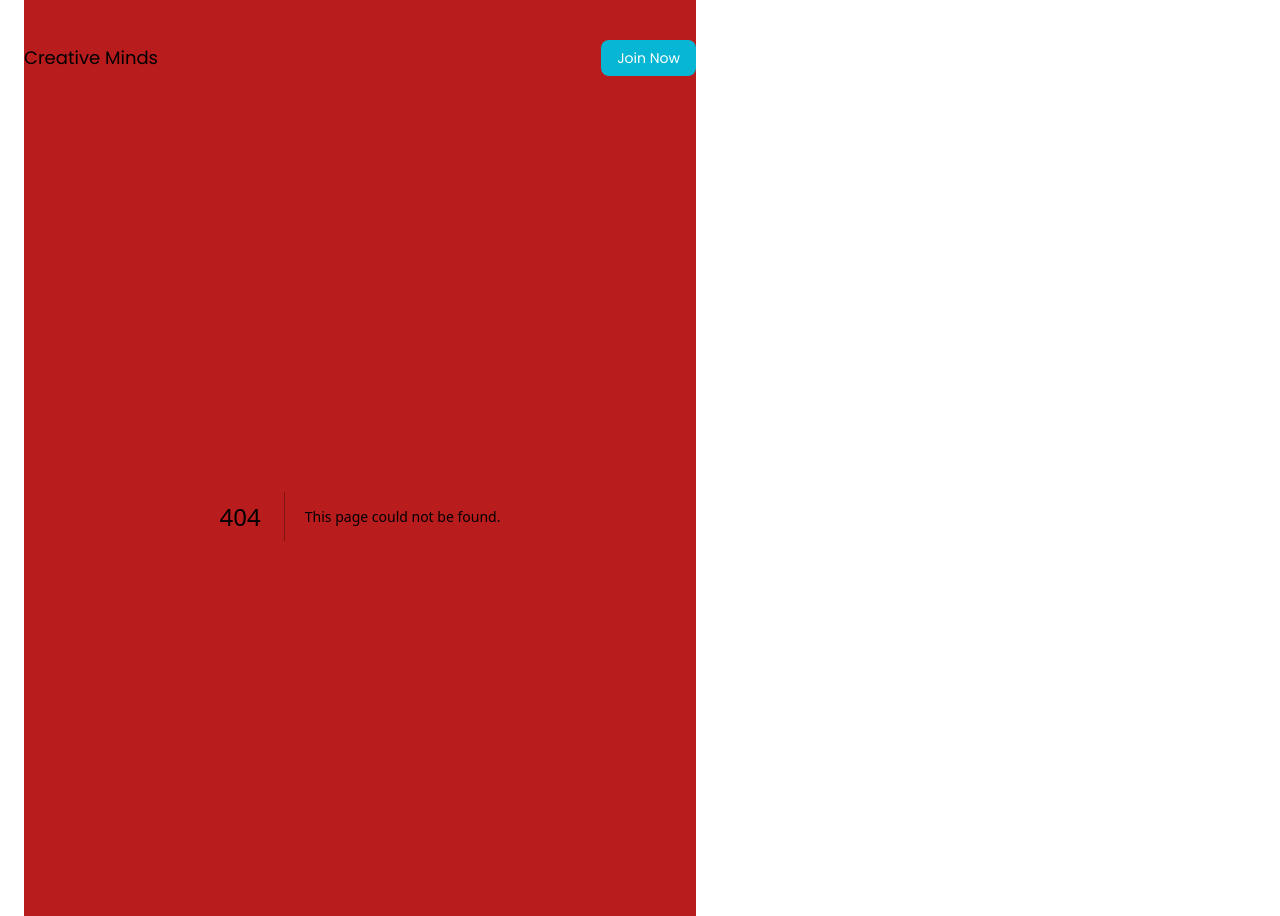
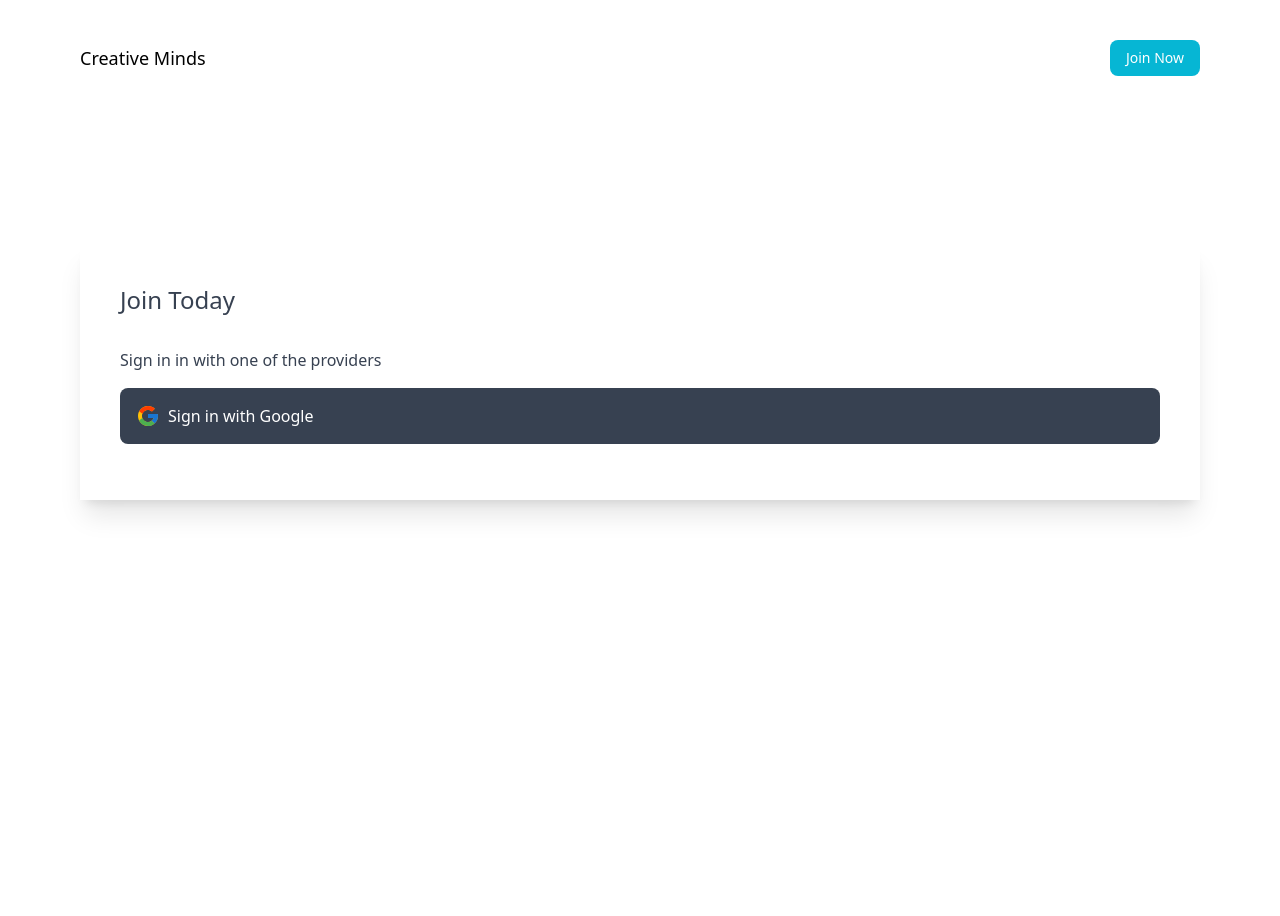
Before and after one commit to danielknight261/Blog-Post-Project, a Next.js app in the folder client/: page /auth/login in a window 1280 px wide. Before the commit this address had no page. After the commit the page ends 800 px from the top, so only its background shows below. Built offline with nearby package versions, Linux system fonts and the light colour scheme; no server answers.

Commit message:
firebase auto setup

```diff
--- a/client/components/Nav.js
+++ b/client/components/Nav.js
@@ -3,11 +3,11 @@ import Link from 'next/link'
 
 const Nav = () => {
   return (
-    <nav className="flex justify-between items-center py-10">
+    <nav className="flex justify-between items-center py-10 mx-10">
       <Link href='/'>
         <button className="text-lg font-medium">Creative Minds</button>
       </Link>
-      <ul className="flex items-center gap-10">
+      <ul className="flex items-center gap-10 ">
         <Link href={"/auth/login"} className="py-2 px-4 text-sm bg-cyan-500 text-white font-medium rounded-lg">
           <>Join Now</>
         </Link>
--- a/client/components/layout.js
+++ b/client/components/layout.js
@@ -3,8 +3,12 @@ import Nav from "./Nav";
 
 const Layout = ({ children }) => {
   return (
-    <div className="mx-6 md:max-w-2xl md:max-auto font-poppins bg-red-700">
+    // The div below contains the entire layout of the page
+    //<div className="mx-6 md:max-w-2xl md:max-auto font-poppins bg-red-700">
+    <div className="mx-10">
+      {/* The Nav component renders the navigation bar */}
       <Nav />
+      {/* The main content of the page is rendered inside this main element */}
       <main>{children}</main>
     </div>
   );
--- a/client/package.json
+++ b/client/package.json
@@ -14,7 +14,8 @@
     "firebase": "^9.18.0",
     "next": "^13.2.4",
     "react": "^18.2.0",
-    "react-dom": "^18.2.0"
+    "react-dom": "^18.2.0",
+    "react-icons": "^4.8.0"
   },
   "devDependencies": {
     "autoprefixer": "^10.4.14",
--- a/client/src/pages/api/hello.js
+++ /dev/null
@@ -1,5 +0,0 @@
-// Next.js API route support: https://nextjs.org/docs/api-routes/introduction
-
-export default function handler(req, res) {
-  res.status(200).json({ name: 'John Doe' })
-}
--- /dev/null
+++ b/client/src/pages/auth/login.js
@@ -0,0 +1,29 @@
+import React from "react";
+import { FcGoogle } from "react-icons/fc";
+import { signInWithPopup, GoogleAuthProvider } from "firebase/auth";
+import {auth} from "../../../utils/firebase"
+
+const login = () => {
+  //Sign in with google auth
+  const googleProvider = new GoogleAuthProvider();
+  const GoogleLogin = async () => {
+    try {
+      const result = await signInWithPopup(auth);
+    } catch (error) {}
+  };
+
+  return (
+    <div className="shadow-xl mx-10 mt-32 p-10 text-gray-700">
+      <h2 className="text-2xl font-medium">Join Today</h2>
+      <div className="py-4">
+        <h3 className="py-4">Sign in in with one of the providers</h3>
+        <button className="text-white bg-gray-700 w-full font-medium rounded-lg flex align-middle p-4 gap-2">
+          <FcGoogle className="text-2xl" />
+          Sign in with Google
+        </button>
+      </div>
+    </div>
+  );
+};
+
+export default login;
--- a/client/utils/firebase.js
+++ b/client/utils/firebase.js
@@ -1,13 +1,11 @@
 // Import the functions you need from the SDKs you need
 import { initializeApp } from "firebase/app";
-import { getAuth } from "firebase";
-import { getFireStore } from "firebase/firestore"; //this is the database
-// import { getAnalytics } from "firebase/analytics";
+import { getAuth } from "firebase/auth";
+import { getFirestore } from "firebase/firestore";
 // TODO: Add SDKs for Firebase products that you want to use
 // https://firebase.google.com/docs/web/setup#available-libraries
 
 // Your web app's Firebase configuration
-// For Firebase JS SDK v7.20.0 and later, measurementId is optional
 const firebaseConfig = {
   apiKey: process.env.NEXT_PUBLIC_API_KEY,
   authDomain: process.env.NEXT_PUBLIC_AUTH_DOMAIN,
@@ -17,9 +15,8 @@ const firebaseConfig = {
   appId: process.env.NEXT_PUBLIC_APP_ID,
   measurementId: process.env.NEXT_PUBLIC_MEASUREMENT_ID,
 };
+
 // Initialize Firebase
 const app = initializeApp(firebaseConfig);
-// const analytics = getAnalytics(app);
-
 export const auth = getAuth();
-export const db = getFireStore(app);
+export const db = getFirestore(app);
```
Also changed, not shown: 1 other file (tests, documents, lock files or other folders).
